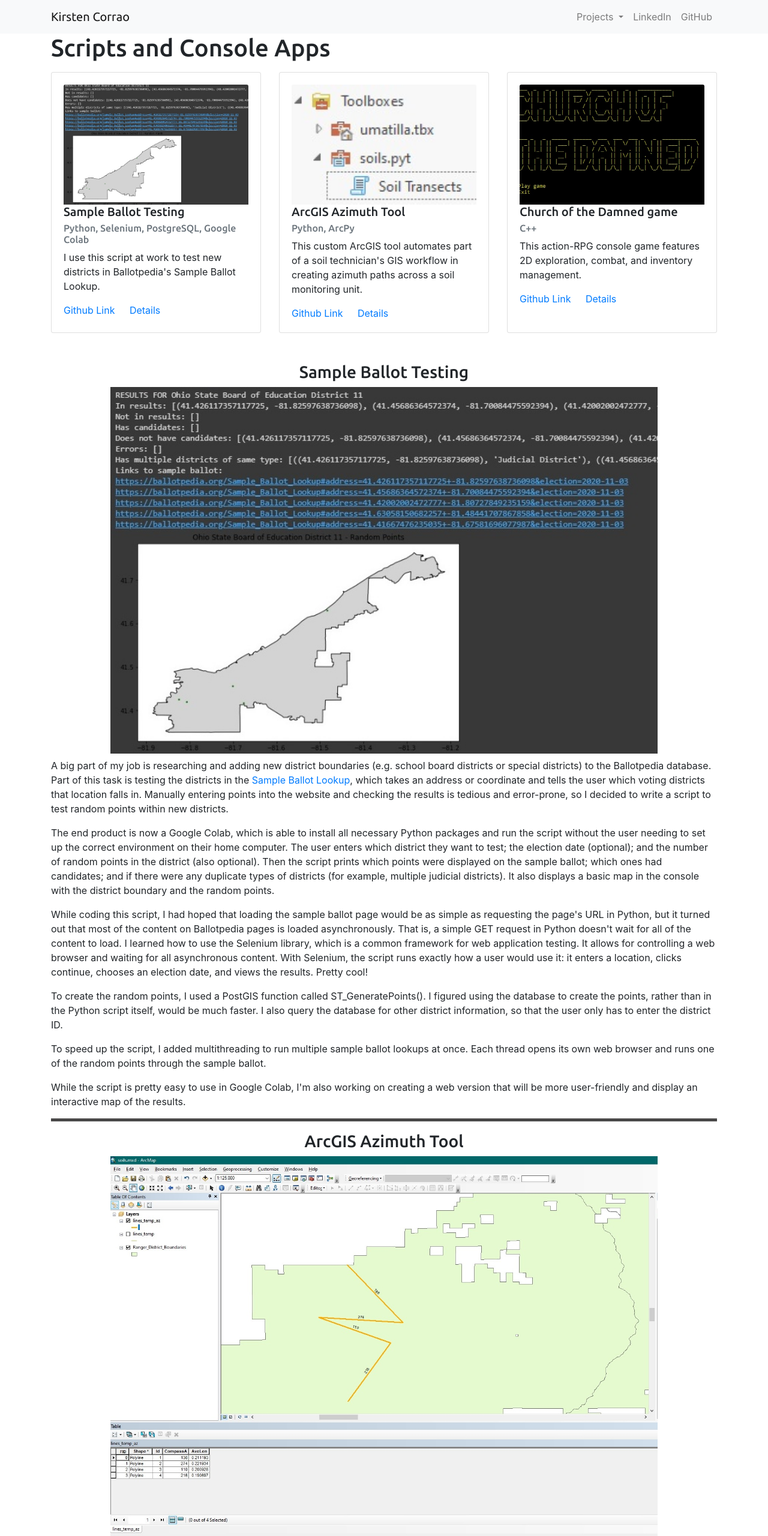
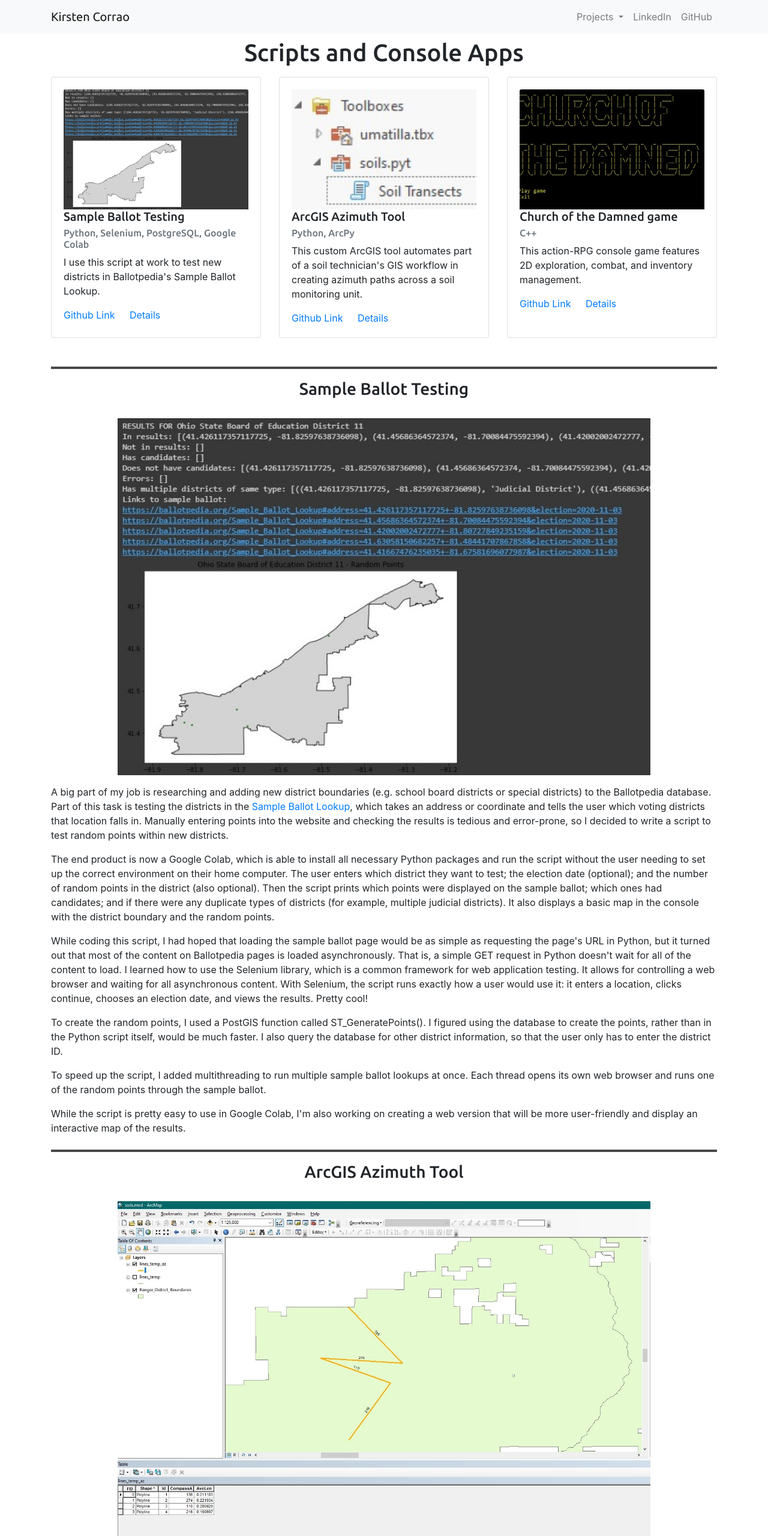
Before and after one commit to kcroo/portfolio, a website: page views/scripts.html in a window 1280 px wide. Shown: the top 2560 px of the page at 60% size. Drawn offline with nearby package versions, Linux system fonts and the light colour scheme; files that its build step writes are made by us from their sources.

Commit message:
styling mostly centered titles and margins

```diff
--- a/public/style.css
+++ b/public/style.css
@@ -1,5 +1,23 @@
-h1, h2, h3, h4, h5, h6 {
+h2, h4, h5, h6 {
     font-family: 'Ubuntu', sans-serif;
+}
+
+.page-title {
+    font-family: 'Ubuntu', sans-serif;
+    margin: 0.5em 0em;
+    text-align: center;
+}
+
+.project-title {
+    font-family: 'Ubuntu', sans-serif;
+    margin-top: 1em;
+    margin-bottom: 2em;
+    text-align: center;
+}
+
+.project-image {
+    display: block;
+    margin: 1em auto;
 }
 
 .navbar-brand, .dropdown-menu, .dropdown-item {
@@ -13,7 +31,9 @@ img {
 hr {
     height: 0px;
     border: none;
-    border-top: 5px solid rgb(73, 72, 72);
+    border-top: 4px solid rgb(73, 72, 72);
+    margin-top: 1.5em;
+    margin-bottom: 1em;
 }
 
 .card-img-top {
--- a/views/base.html
+++ b/views/base.html
@@ -3,7 +3,7 @@
   <head>
   <meta charset="utf-8">
   <meta name="viewport" content="width=device-width, initial-scale=1, shrink-to-fit=no">
-  <title>Welcome</title>
+  <title>Kirsten Corrao</title>
   <link rel="stylesheet" href="https://stackpath.bootstrapcdn.com/bootstrap/4.5.0/css/bootstrap.min.css" integrity="sha384-9aIt2nRpC12Uk9gS9baDl411NQApFmC26EwAOH8WgZl5MYYxFfc+NcPb1dKGj7Sk" crossorigin="anonymous">
   <link rel="stylesheet" type="text/css" href="public/style.css"/>
   <link href="https://fonts.googleapis.com/css2?family=Ubuntu:wght@400;500&display=swap" rel="stylesheet">
--- a/views/scripts.html
+++ b/views/scripts.html
@@ -3,7 +3,9 @@
 {% block content %}
 
   <div class="container">
-    <h1>Scripts and Console Apps</h1>
+    <div class="page-title">
+      <h1>Scripts and Console Apps</h1>
+    </div>
 
     <div class="row mt-3 mb-5">
       <div class="col-sm">
@@ -52,10 +54,14 @@
       </div>
     </div>
 
-    <div id="bp-sample-ballot" class="row justify-content-center">
+    <hr>
+
+    <div id="bp-sample-ballot" class="project-title">
       <h3>Sample Ballot Testing</h3>
-      <img src="/public/bp_script.jpg" alt="Screenshot of script results in Google Colab">
     </div>
+
+    <img class = "project-image" src="/public/bp_script.jpg" alt="Screenshot of script results in Google Colab">
+
     <div class="my-2">
       <p>A big part of my job is researching and adding new district boundaries (e.g. school board districts or special districts) to the Ballotpedia database. Part of this task is testing the districts in the <a href="https://ballotpedia.org/Sample_Ballot_Lookup" target="_blank">Sample Ballot Lookup</a>, which takes an address or coordinate and tells the user which voting districts that location falls in. Manually entering points into the website and checking the results is tedious and error-prone, so I decided to write a script to test random points within new districts.</p>
 
@@ -72,10 +78,12 @@
 
     <hr>
 
-    <div id="azimuth-tool" class="row justify-content-center">
+    <div id="azimuth-tool" class="project-title">
       <h3>ArcGIS Azimuth Tool</h3>
-      <img src="/public/azimuth_example_crop.jpg" alt="Screenshot of azimuth tool output">
     </div>
+
+    <img class="project-image" src="/public/azimuth_example_crop.jpg" alt="Screenshot of azimuth tool output">
+
     <div class="my-2">
       <p>One of my main office tasks as a soils technician with the Forest Service was creating maps of upcoming soil units. To conduct soil surveys, we would follow compass azimuths to walk four transects back and forth across the unit, digging holes periodically to assess soil condition. I had to follow the same steps to create each map--which made the process a perfect candidate for automation.</p>
 
@@ -86,10 +94,12 @@
 
     <hr>
 
-    <div id="azimuth-tool" class="row justify-content-center">
+    <div id="azimuth-tool" class="project-title">
       <h3>Church of the Damned</h3>
-      <img src="/public/church_gameplay.gif" alt="GIF of Church of the Damned gameplay">
     </div>
+
+    <img class="project-image" src="/public/church_gameplay.gif" alt="GIF of Church of the Damned gameplay">
+
     <div class="my-2">
       <p>This project was a large undertaking. Creating 2D rooms, a combat system, an inventory system, weapons, armor, potions, monsters... but luckily no graphics! This game has the player, the hero, fighting to reclaim their village's church from the forces of darkness. There are 5 rooms in total, all with increasingly menacing creatures to defeat. The hero starts with rudimentary weapons and armor but can find better ones in treasure boxes or by looting enemies. HP and magic can be restored through holy water and sacramental bread. There is even a bell which, when rung, summons a horde of monsters.</p>
 
```
Also changed, not shown: views/index.html (+3 -3 lines), views/maps.html (+15 -10 lines), views/webapps.html (+3 -1 lines).
